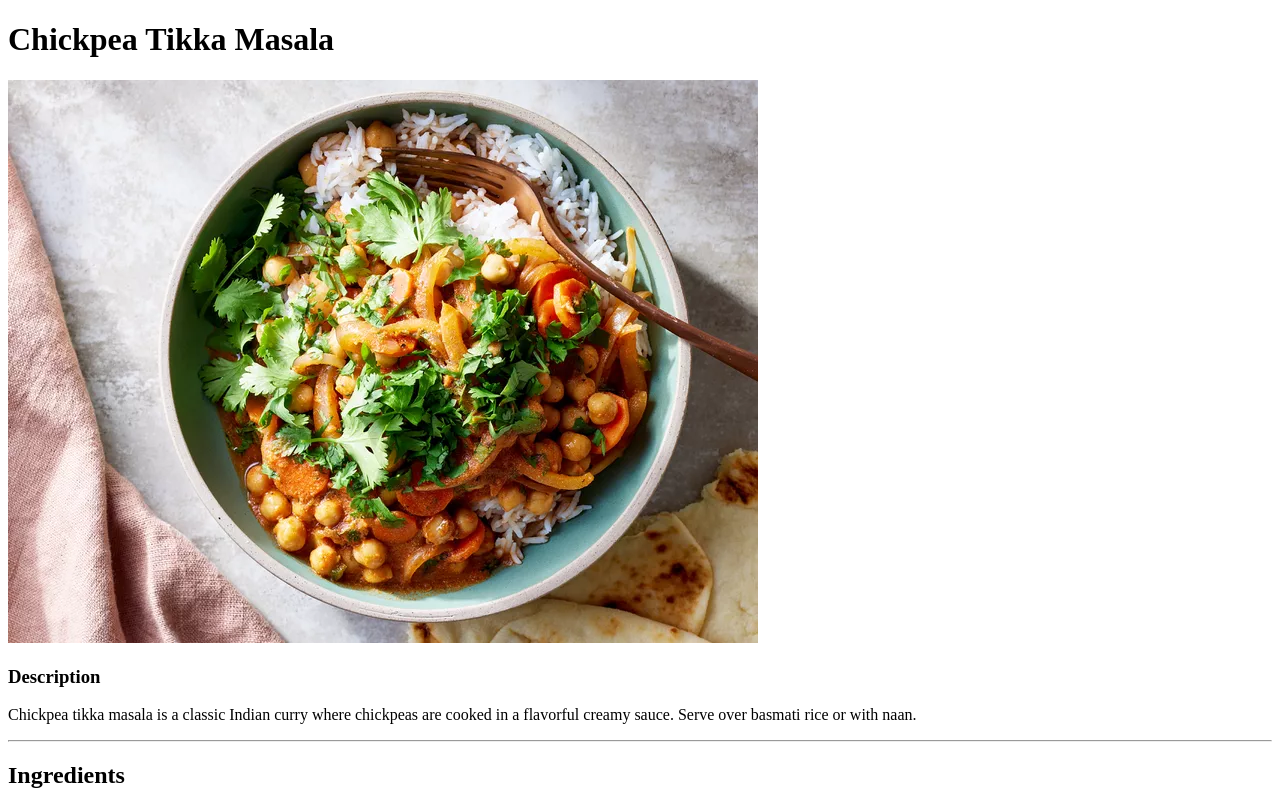
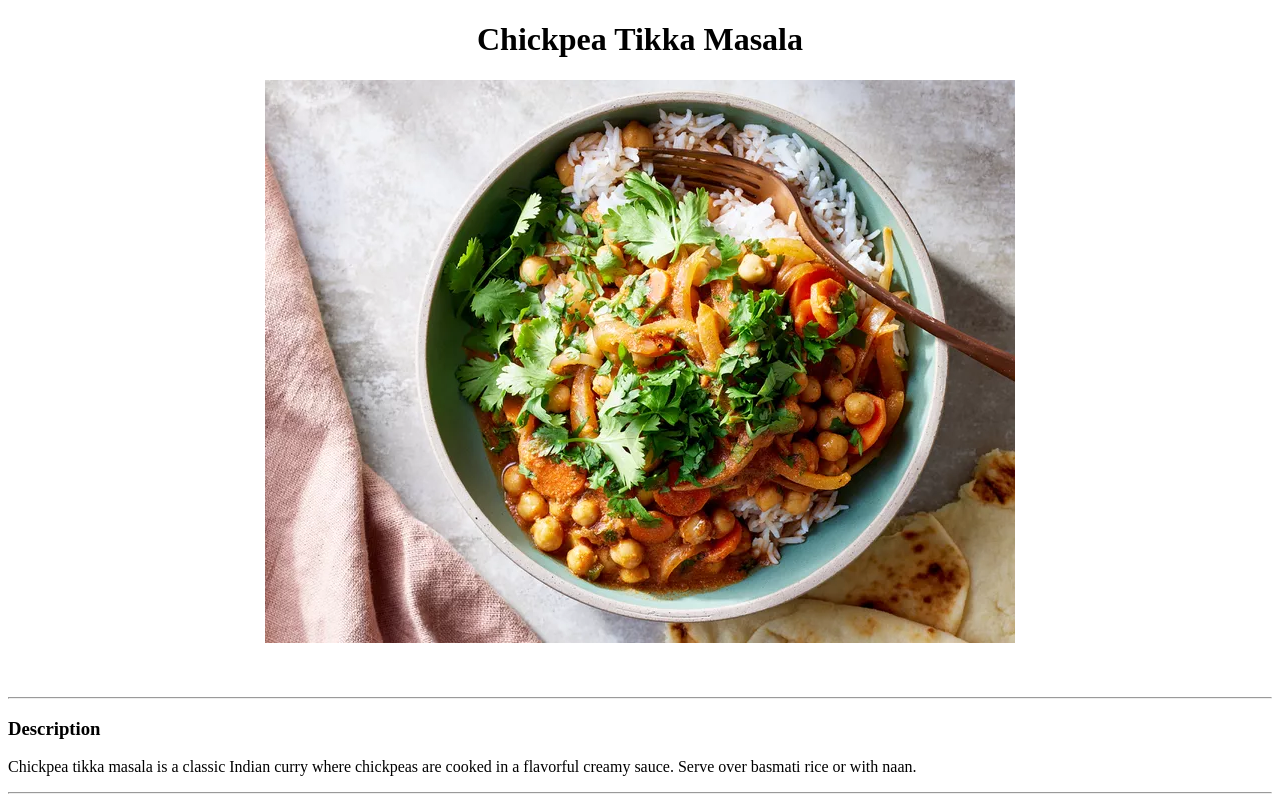
Before and after one commit to Bee-D/odin-recipes, a plain HTML site: page recipes/chickpeaTMasala.html in a window 1280 px wide. Shown: the top 800 px of the page. Drawn offline with Linux system fonts and the light colour scheme.

Commit message:
Add style and modify html

```diff
--- a/recipes/chickpeaTMasala.html
+++ b/recipes/chickpeaTMasala.html
@@ -6,8 +6,11 @@
     <title>Odin Recipes</title>
 </head>
 <body>
-    <h1>Chickpea Tikka Masala</h1>
-    <img src="../images/7497387-chickpea-tikka-masala-ddmfs_4x3_1791-e0838138030a4b55ac7340027bc2b47f.webp" alt=" Chickpea Tikka Masala">
+    <h1 style="text-align: center;">Chickpea Tikka Masala</h1>
+    <div style="text-align: center; margin-bottom: 50px;">
+        <img src="../images/7497387-chickpea-tikka-masala-ddmfs_4x3_1791-e0838138030a4b55ac7340027bc2b47f.webp" alt=" Chickpea Tikka Masala">
+    </div>
+    <hr>
     <h3>Description</h3>
     <p> Chickpea tikka masala is a classic Indian curry where chickpeas are cooked in a flavorful creamy sauce. Serve over basmati rice or with naan.</p>
     <hr>
```
Also changed, not shown: recipes/bmCaserole.html (+5 -2 lines), recipes/cheesyTSoup.html (+5 -2 lines).
